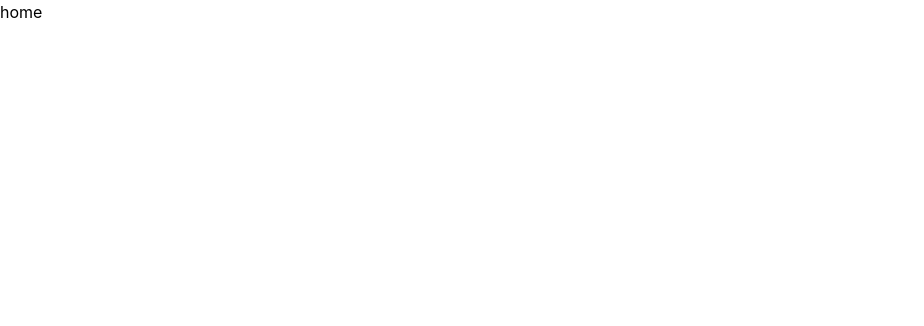
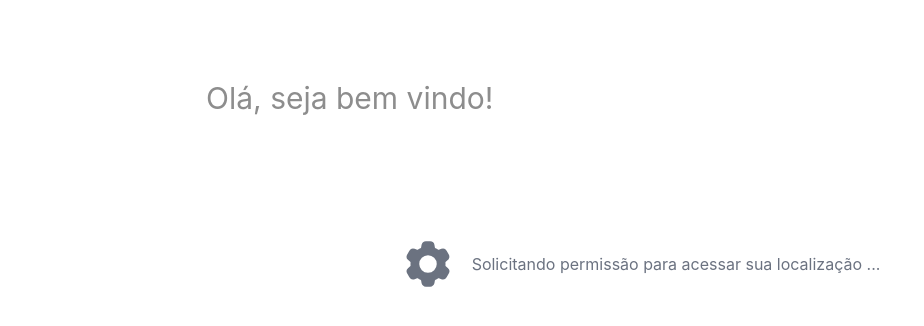
Before and after one commit to bpinheiroms/geolocation-user, a Next.js app: page / in a window 1280 px wide. Shown: the top 326 px of the page, without its empty margins (0-924 px from the left). Built offline with nearby package versions, Linux system fonts and the light colour scheme; no server answers.

Commit message:
feat: add request permission validations

```diff
--- a/src/components/Header/index.tsx
+++ b/src/components/Header/index.tsx
@@ -1,14 +1,15 @@
-import RefreshButton from "../Refresh";
+import RefreshButton from '../Refresh';
 
 interface IProps {
   value: string;
+  hideButton?: boolean;
 }
 
-const Header: React.FC<IProps> = ({ value }) => {
+const Header: React.FC<IProps> = ({ value, hideButton }) => {
   return (
     <div className="w-full pb-6 flex justify-between">
       <h1 className="text-3xl">{value}</h1>
-      <RefreshButton value="Recarregar os dados"  />
+      {!hideButton && <RefreshButton value="Recarregar os dados" />}
     </div>
   );
 };
--- /dev/null
+++ b/src/components/Message/index.tsx
@@ -0,0 +1,21 @@
+import { message } from './misc';
+
+interface IProps {
+  status: 'loading' | 'error';
+}
+
+const Message: React.FC<IProps> = ({ status }) => {
+  const IconSvg = message[status].Icon;
+
+  return (
+    <div className="mt-24 text-gray-500  flex justify-center items-center gap-4">
+      <IconSvg className="h-14 w-14" />
+      <div>
+        <h2>{message[status].title}</h2>
+        <p>{message[status]?.description}</p>
+      </div>
+    </div>
+  );
+};
+
+export default Message;
--- /dev/null
+++ b/src/components/Message/misc.ts
@@ -0,0 +1,14 @@
+import { XMarkIcon, Cog6ToothIcon } from '@heroicons/react/24/solid';
+
+export const message = {
+  loading: {
+    title: 'Solicitando permissão para acessar sua localização ...',
+    Icon: Cog6ToothIcon,
+    description: '',
+  },
+  error: {
+    title: 'Não foi possível ter acesso à sua localização.',
+    Icon: XMarkIcon,
+    description: 'Por favor, acesse as configurações do navegador, de permissão e recarregue novamente.',
+  },
+};
--- a/src/hooks/useGetCurrentLocation.ts
+++ b/src/hooks/useGetCurrentLocation.ts
@@ -2,7 +2,7 @@ import { useEffect, useState } from 'react';
 
 const useGetCurrentLocation = () => {
   const [data, setData] = useState<Coordinates>(null);
-  const [status, setStatus] = useState<CoordinatesStatusRequest>('idle');
+  const [status, setStatus] = useState<CoordinatesStatusRequest>('loading');
   const [errorData, setErrorData] = useState<CoordinatesErrorData>(null);
 
   useEffect(() => {
--- a/src/pages/index.tsx
+++ b/src/pages/index.tsx
@@ -1,10 +1,8 @@
-import type {  NextPage } from 'next';
+import type { NextPage } from 'next';
+import GridCardsTemplate from '../templates/GridCards';
 
 const Home: NextPage = () => {
-  return (
-    <div>home</div>
-  );
+  return <GridCardsTemplate />;
 };
 
-
 export default Home;
--- a/src/templates/GridCards/index.tsx
+++ b/src/templates/GridCards/index.tsx
@@ -1,15 +1,26 @@
 import Header from '../../components/Header';
+import Message from '../../components/Message';
+import useGetCurrentLocation from '../../hooks/useGetCurrentLocation';
 import HourlyItemsTemplate from '../HourlyItems';
-
 import WeatherItemsTemplate from '../WeatherItems';
 
 const GridCardsTemplate = () => {
+  const { data, status } = useGetCurrentLocation();
+  const lockFeatures = status === 'loading' || status === 'error';
+
   return (
     <div className="flex flex-col justify-center items-center mt-16 ">
       <div className="w-[900px] p-4">
-        <Header value="Olá, seja bem vindo!" />
-        <WeatherItemsTemplate />
-        <HourlyItemsTemplate />
+        <Header hideButton={lockFeatures} value="Olá, seja bem vindo!" />
+
+        {lockFeatures ? (
+          <Message status={status} />
+        ) : (
+          <>
+            <WeatherItemsTemplate data={data} />
+            <HourlyItemsTemplate data={data} />
+          </>
+        )}
       </div>
     </div>
   );
--- a/src/types/index.d.ts
+++ b/src/types/index.d.ts
@@ -7,7 +7,8 @@ type Coordinates = {
   longitude: string;
 } | null;
 
-type CoordinatesStatusRequest = 'idle' | 'loading' | 'success' | 'error';
+type CoordinatesStatusRequest = 'loading' | 'success' | 'error';
+type MessageStatus = 'loading' | 'error';
 
 type CoordinatesErrorData = {
   code: number;
```
